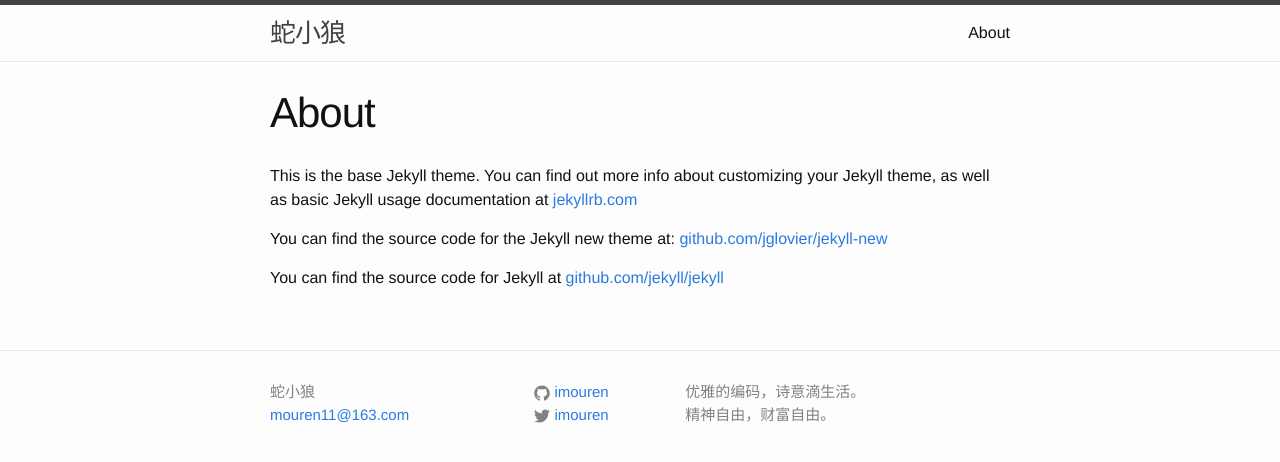
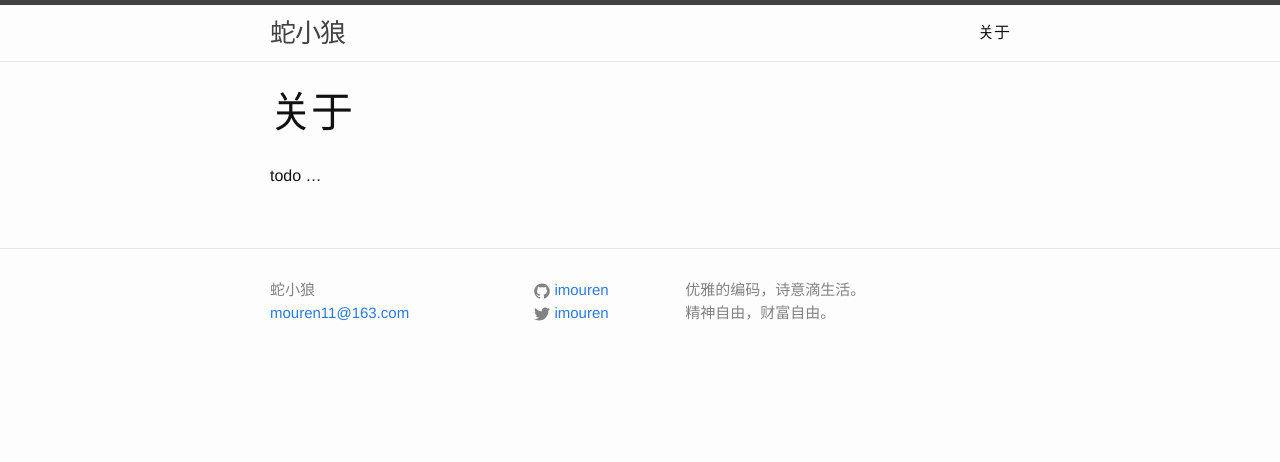
Before and after one commit to imouren/imouren.github.io, a Jekyll site: the page built from about.md, in a window 1280 px wide. Shown: the top 462 px of the page. Built offline with Jekyll 4.4.1, drawn with Linux system fonts in a browser that asks for light colours.

Commit message:
add about

```diff
--- a/about.md
+++ b/about.md
@@ -1,11 +1,7 @@
 ---
 layout: page
-title: About
+title: 关于
 permalink: /about/
 ---
 
-This is the base Jekyll theme. You can find out more info about customizing your Jekyll theme, as well as basic Jekyll usage documentation at [jekyllrb.com](http://jekyllrb.com/)
-
-You can find the source code for the Jekyll new theme at: [github.com/jglovier/jekyll-new](https://github.com/jglovier/jekyll-new)
-
-You can find the source code for Jekyll at [github.com/jekyll/jekyll](https://github.com/jekyll/jekyll)
+todo ...
```
